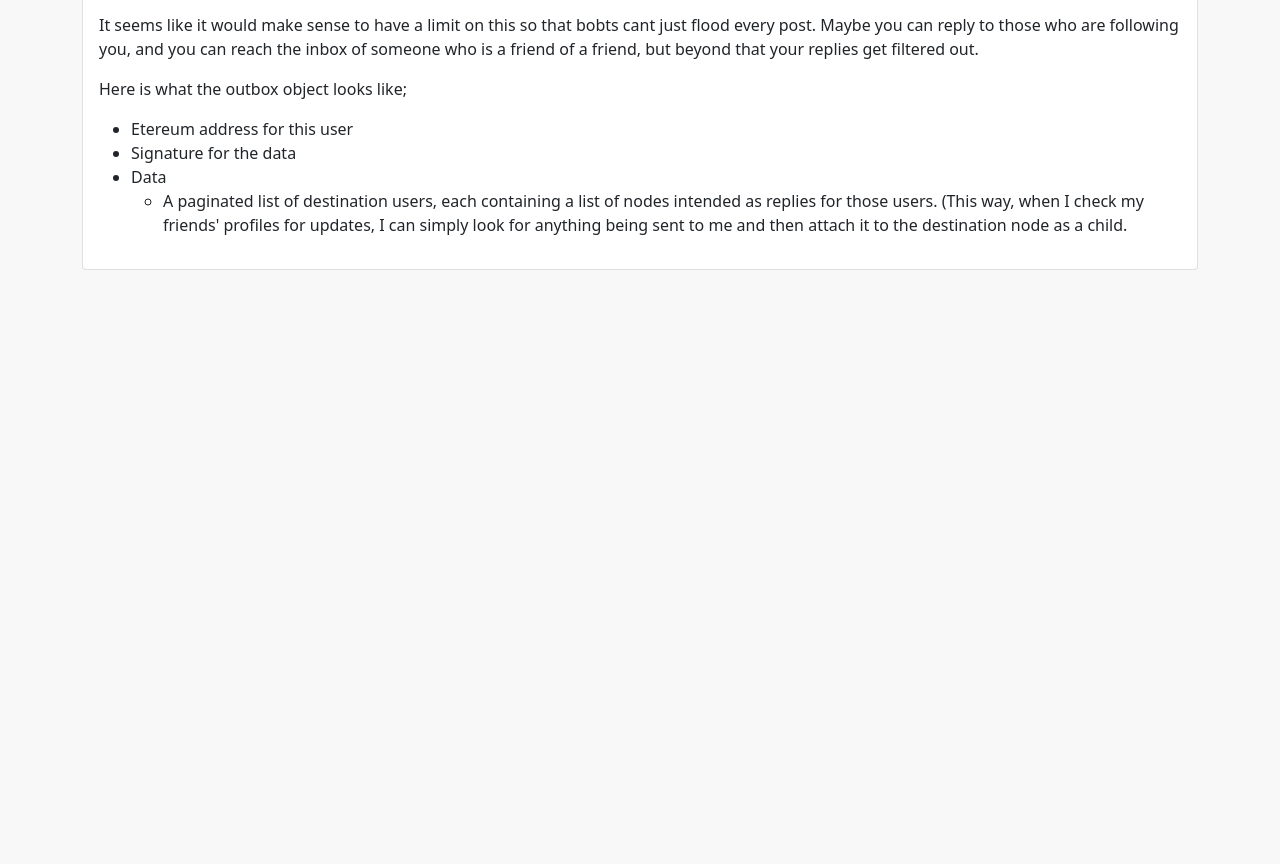
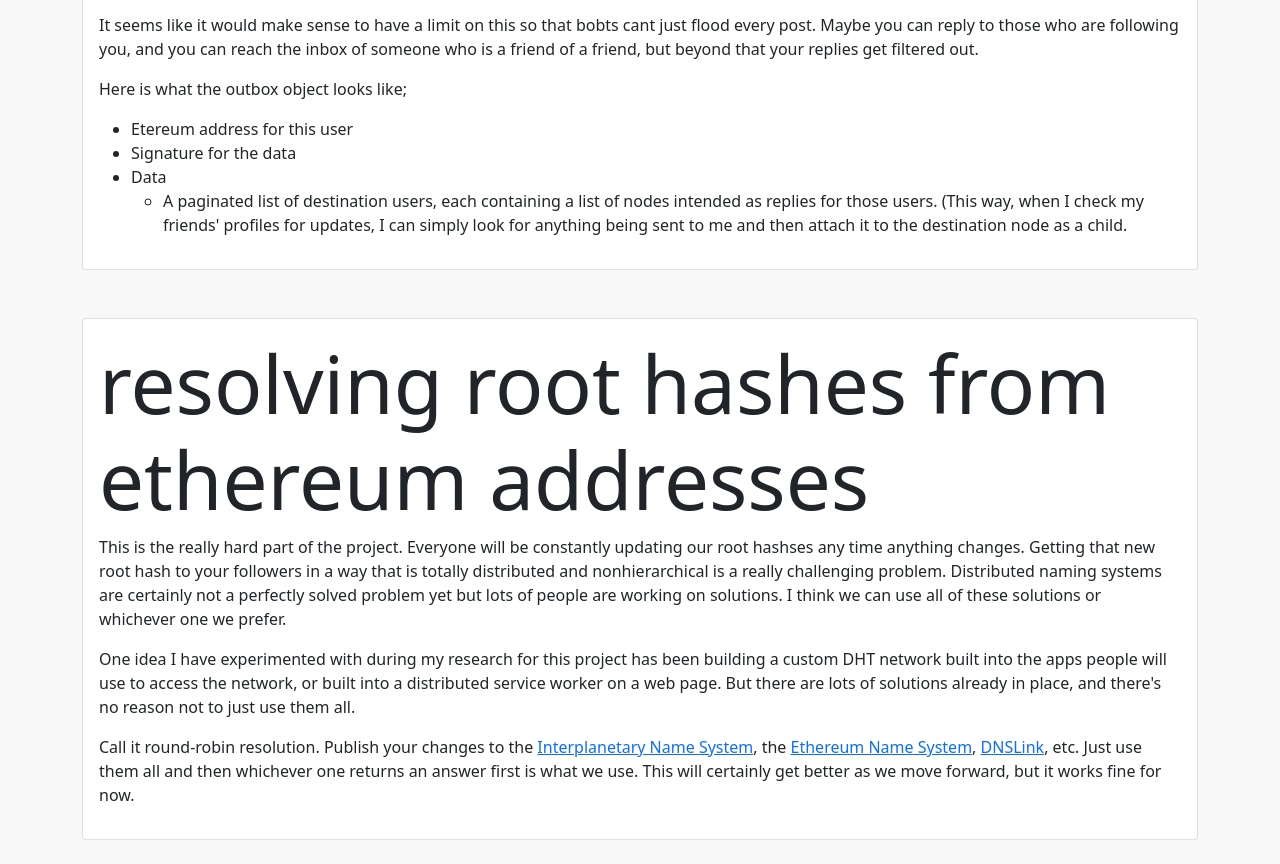
Before and after one commit to cjtrowbridge/our-space-wiki, a plain HTML site: page index.html in a window 1280 px wide. Shown: the part 3051-3915 px from the top of the page. Before the commit the page ends 3345 px from the top, so only its background shows below. Drawn offline with nearby package versions, Linux system fonts and the light colour scheme.

Commit message:
Update index.html

```diff
--- a/index.html
+++ b/index.html
@@ -197,6 +197,19 @@
           </div><!--/card-->
         </div><!--/col-md-12-->
 
+        <div class="col-md-12">
+          <div class="card my-4">
+            <div class="card-body">
+              <div class="card-text">
+                <h2 class="display-1">resolving root hashes from ethereum addresses</h2>
+                <p>This is the really hard part of the project. Everyone will be constantly updating our root hashses any time anything changes. Getting that new root hash to your followers in a way that is totally distributed and nonhierarchical is a really challenging problem. Distributed naming systems are certainly not a perfectly solved problem yet but lots of people are working on solutions. I think we can use all of these solutions or whichever one we prefer.</p>
+                <p>One idea I have experimented with during my research for this project has been building a custom DHT network built into the apps people will use to access the network, or built into a distributed service worker on a web page. But there are lots of solutions already in place, and there's no reason not to just use them all.</p>
+                <p>Call it round-robin resolution. Publish your changes to the <a href="https://docs.ipfs.io/concepts/ipns/" target="_blank">Interplanetary Name System</a>, the <a href="https://medium.com/the-ethereum-name-service" target="_blank">Ethereum Name System</a>, <a href="https://docs.ipfs.io/concepts/dnslink/" target="_blank">DNSLink</a>, etc. Just use them all and then whichever one returns an answer first is what we use. This will certainly get better as we move forward, but it works fine for now.</p>
+              </div><!--/card-text-->
+            </div><!--/card-body-->
+          </div><!--/card-->
+        </div><!--/col-md-12-->
+
       </div><!--/row-->
     </div><!--/container-->
   </body>
```
